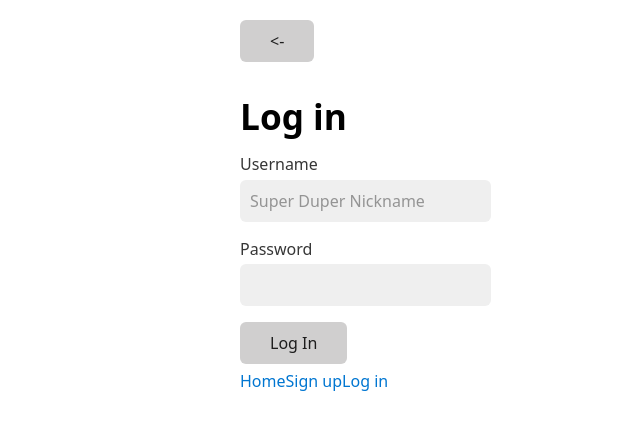
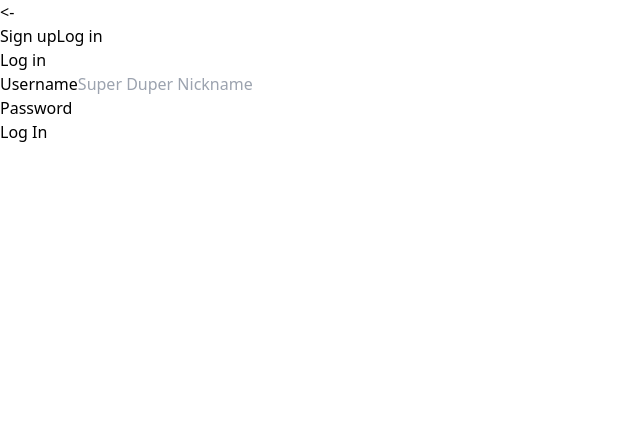
Before and after one commit to JaeHyunLee123/simple-social-media-web, a Next.js app: page /log-in in a window 1280 px wide. Shown: the top 430 px of the page, without its empty margins (0-640 px from the left). Built offline with nearby package versions, Linux system fonts and the light colour scheme.

Commit message:
feat: add logout button

```diff
--- a/components/layout.tsx
+++ b/components/layout.tsx
@@ -3,38 +3,36 @@ import { useRouter } from "next/router";
 
 interface LayoutProps {
   children: React.ReactNode;
-  title?: string;
-  canGoBack?: boolean;
-  hasTabBar?: boolean;
+  isLogedIn?: boolean;
 }
 
-const Layout = ({
-  title,
-  canGoBack = true,
-  hasTabBar = true,
-  children,
-}: LayoutProps) => {
+const Layout = ({ children, isLogedIn = true }: LayoutProps) => {
   const router = useRouter();
-  const onClick = () => {
+  const onBackClick = () => {
     router.back();
+  };
+
+  const onLogoutClick = () => {
+    fetch("/api/user/log-out", { method: "DELETE" }).finally(() => {
+      router.replace("/log-in");
+    });
   };
 
   return (
     <div>
-      <header>
-        {canGoBack ? <button onClick={onClick}>{"<-"}</button> : <div />}
-        {title ? <span>{title}</span> : <div />}
-        <div></div>
-      </header>
+      <nav>
+        <button onClick={onBackClick}>{"<-"}</button>
+        {isLogedIn ? <Link href="/">Home</Link> : null}
+        {isLogedIn ? (
+          <button onClick={onLogoutClick}>Log out</button>
+        ) : (
+          <div>
+            <Link href="/create-account">Sign up</Link>
+            <Link href="/log-in">Log in</Link>
+          </div>
+        )}
+      </nav>
       <div>{children}</div>
-
-      {hasTabBar ? (
-        <nav>
-          <Link href="/">Home</Link>
-          <Link href="/create-account">Sign up</Link>
-          <Link href="/log-in">Log in</Link>
-        </nav>
-      ) : null}
     </div>
   );
 };
--- a/pages/_app.tsx
+++ b/pages/_app.tsx
@@ -1,6 +1,5 @@
 import { SWRConfig } from "swr";
-//import "../global.css";
-import Head from "next/head";
+import "../global.css";
 
 export default function App({ Component, pageProps }: any) {
   return (
@@ -10,15 +9,7 @@ export default function App({ Component, pageProps }: any) {
           fetch(url).then((response) => response.json()),
       }}
     >
-      <>
-        <Head>
-          <link //water.css
-            rel="stylesheet"
-            href="https://cdn.jsdelivr.net/npm/water.css@2/out/water.css"
-          />
-        </Head>
-        <Component {...pageProps} />
-      </>
+      <Component {...pageProps} />
     </SWRConfig>
   );
 }
--- a/pages/api/user/log-in.ts
+++ b/pages/api/user/log-in.ts
@@ -19,7 +19,7 @@ const handler = async (
     },
   });
 
-  if (!user) return res.status(400).json({ ok: false, error: "noUserExist" });
+  if (!user) return res.status(400).json({ ok: false, error: "noExist" });
 
   const isPasswordCorrect = await bcrypt.compare(password, user.password);
 
--- /dev/null
+++ b/pages/api/user/log-out.ts
@@ -0,0 +1,16 @@
+import { NextApiRequest, NextApiResponse } from "next";
+
+import withHandler, { IResposeType } from "@lib/server/withHandler";
+import { withApiSession } from "@lib/server/withSession";
+
+const handler = async (
+  req: NextApiRequest,
+  res: NextApiResponse<IResposeType>
+) => {
+  req.session.destroy();
+  res.status(200).json({ ok: true });
+};
+
+export default withApiSession(
+  withHandler({ methods: ["DELETE"], handler, isPrivate: false })
+);
--- a/pages/api/user/me.ts
+++ b/pages/api/user/me.ts
@@ -13,6 +13,8 @@ const handler = async (
     },
   });
 
+  if (!profile) res.status(404).json({ ok: false });
+
   res.status(200).json({ ok: true, profile });
 };
 
--- a/pages/create-account.tsx
+++ b/pages/create-account.tsx
@@ -42,7 +42,7 @@ export default () => {
   }, [mutationResult, router]);
 
   return (
-    <Layout>
+    <Layout isLogedIn={false}>
       <h1>Sign Up</h1>
       <form onSubmit={handleSubmit(onValid)}>
         <label htmlFor="username">Username</label>
--- a/pages/index.tsx
+++ b/pages/index.tsx
@@ -50,6 +50,7 @@ export default () => {
             <div>
               <h3>{tweet.text}</h3>
               <span>{tweet.user.username}</span>
+              <p>Likes: {tweet._count.likes}</p>
               <hr />
             </div>
           </Link>
--- a/pages/log-in.tsx
+++ b/pages/log-in.tsx
@@ -38,14 +38,14 @@ export default () => {
       setIsPasswordCorrect(false);
       setFocus("password");
     }
-    if (mutationResult?.error === "noUserExist") {
+    if (mutationResult?.error === "noExist") {
       setIsUserExist(false);
       setFocus("username");
     }
   }, [router, mutationResult]);
 
   return (
-    <Layout>
+    <Layout isLogedIn={false}>
       <h1>Log in</h1>
       <form onSubmit={handleSubmit(onValid)}>
         <label htmlFor="username">Username</label>
```
Also changed, not shown: 1 other file (tests, documents, lock files or other folders).
